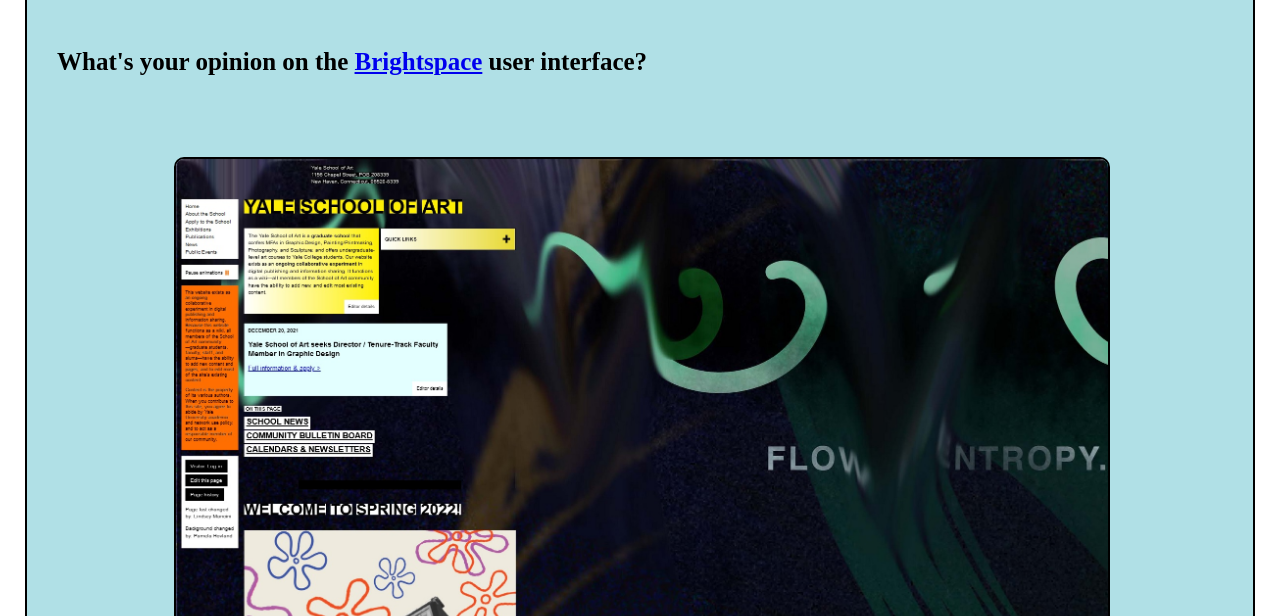
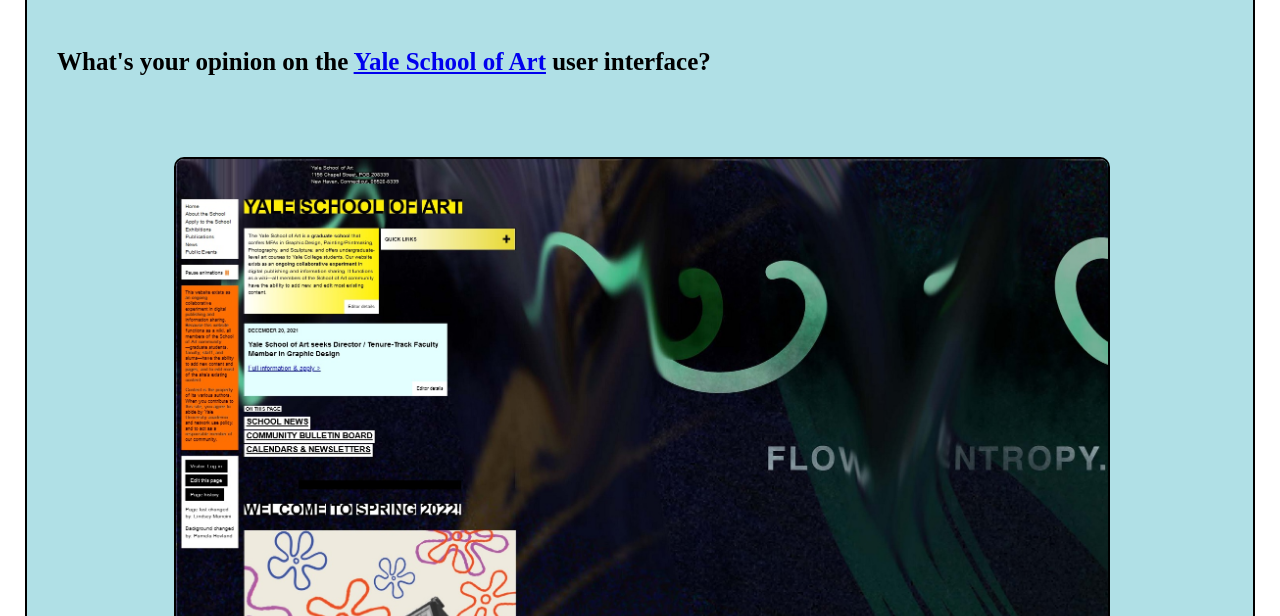
Before and after one commit to TiaElMasry/SEG3125-Group1-Lab1, a plain HTML site: page index.html in a window 1280 px wide. Shown: the part 184-800 px from the top of the page. Drawn offline with Linux system fonts and the light colour scheme.

Commit message:
fixed link name

```diff
--- a/index.html
+++ b/index.html
@@ -15,7 +15,7 @@
 	<br>
 	<! Choose a website to evaluate >
 
-	<h2>What's your opinion on the <a href="https://www.art.yale.edu/">Brightspace</a> user interface?</h2>
+	<h2>What's your opinion on the <a href="https://www.art.yale.edu/">Yale School of Art</a> user interface?</h2>
 	<br>
 	<br>
 	<! You should make your image clickable>
```
